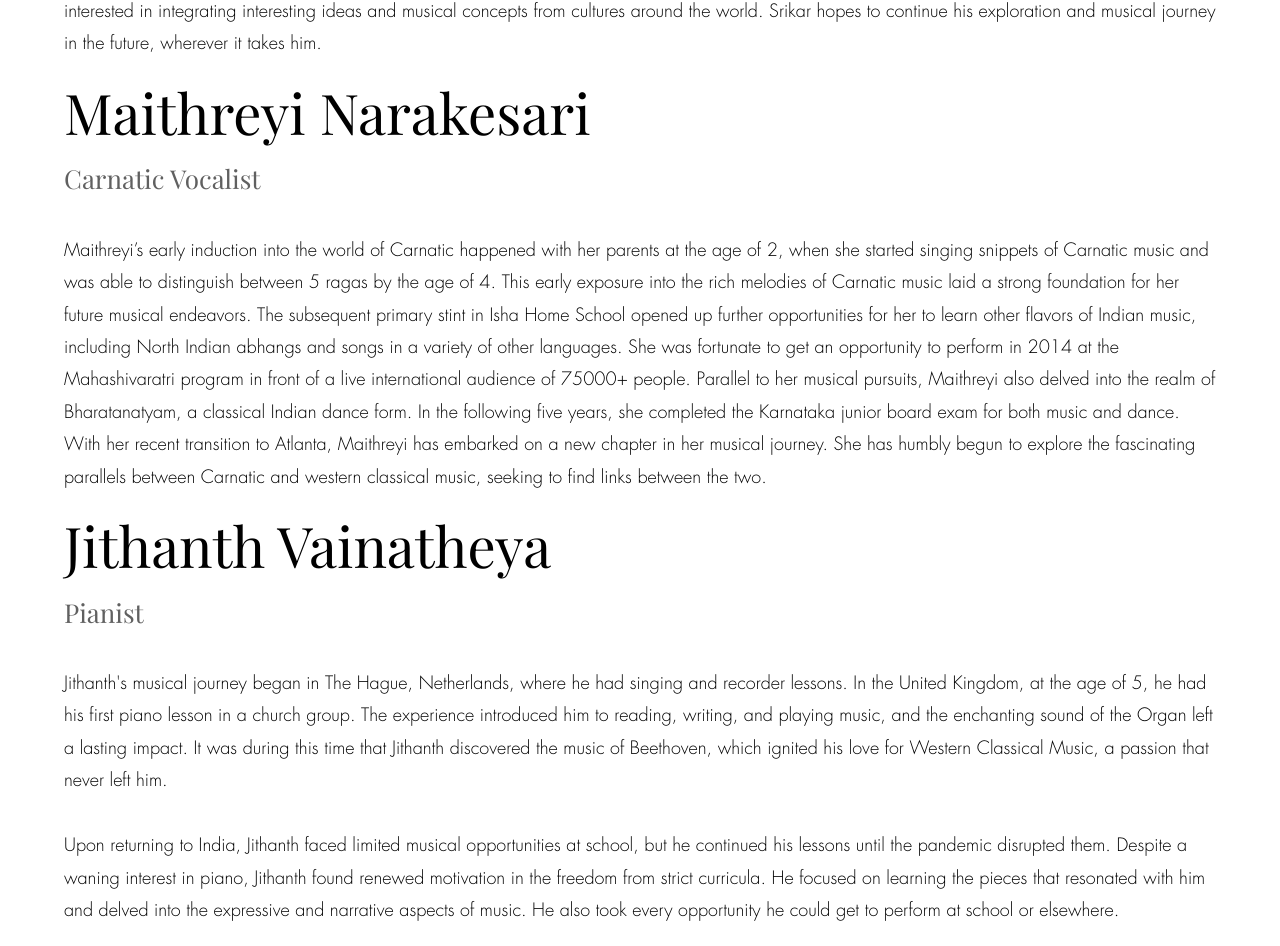
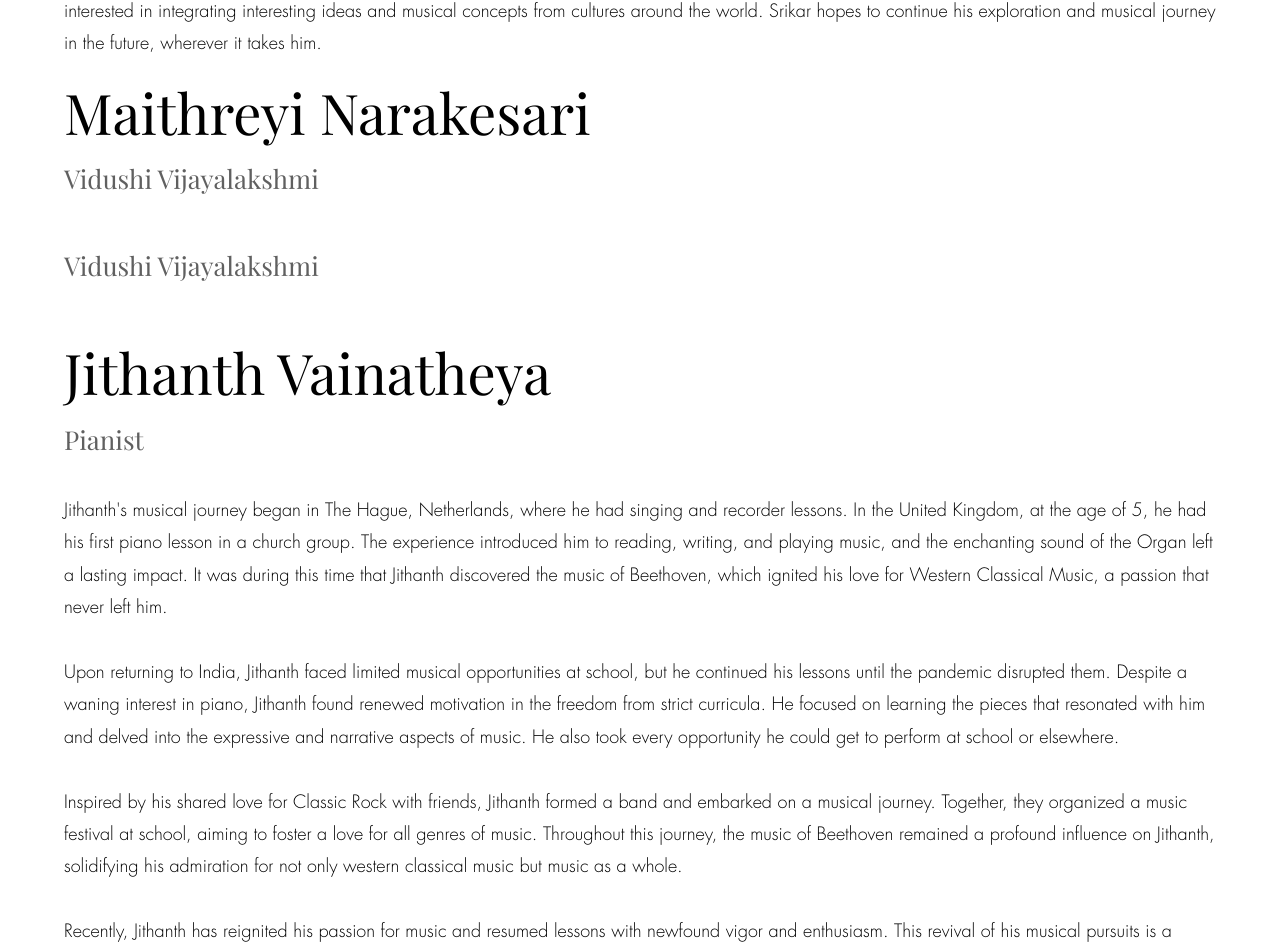
Before and after one commit to amruthaprasad/CousinsinConcert, a plain HTML site: page teachers.html in a window 1280 px wide. Shown: the part 1450-2396 px from the top of the page. Drawn offline with nearby package versions, Linux system fonts and the light colour scheme.

Commit message:
Update teachers.html
maithru-1

```diff
--- a/teachers.html
+++ b/teachers.html
@@ -77,37 +77,11 @@
 
 
                 <h1>Maithreyi Narakesari</h1>
-                <h4>Carnatic Vocalist</h4>
-                <p>Maithreyi’s early induction into
-                    the world of Carnatic happened
-                    with her parents at the age of 2,
-                     when she started singing snippets
-                     of Carnatic music and was able to
-                     distinguish between 5 ragas by the
-                     age of 4. This early exposure into
-                     the rich melodies of Carnatic music
-                     laid a strong foundation for her future
-                    musical endeavors. The subsequent
-                    primary stint in Isha Home School
-                    opened up further opportunities for
-                    her to learn other flavors of Indian
-                    music, including North Indian abhangs
-                    and songs in a variety of other languages.
-                    She was fortunate to get an opportunity to
-                    perform in 2014 at the Mahashivaratri
-                    program in front of a live international
-                    audience of 75000+ people. Parallel to her
-                    musical pursuits, Maithreyi also delved
-                    into the realm of Bharatanatyam, a
-                    classical Indian dance form. In the
-                    following five years, she completed
-                    the Karnataka junior board exam for both
-                    music and dance. With her recent transition
-                    to Atlanta, Maithreyi has embarked on a new
-                    chapter in her musical journey. She has humbly
-                    begun to explore the fascinating parallels
-                    between Carnatic and western classical music,
-                    seeking to find links between the two.</p>
+                <h4>Vidushi Vijayalakshmi</h4>
+                <p></p>
+
+                <h4>Vidushi Vijayalakshmi</h4>
+                <p></p>
 
                 <h1>Jithanth Vainatheya</h1>
                 <h4>Pianist</h4>
```
